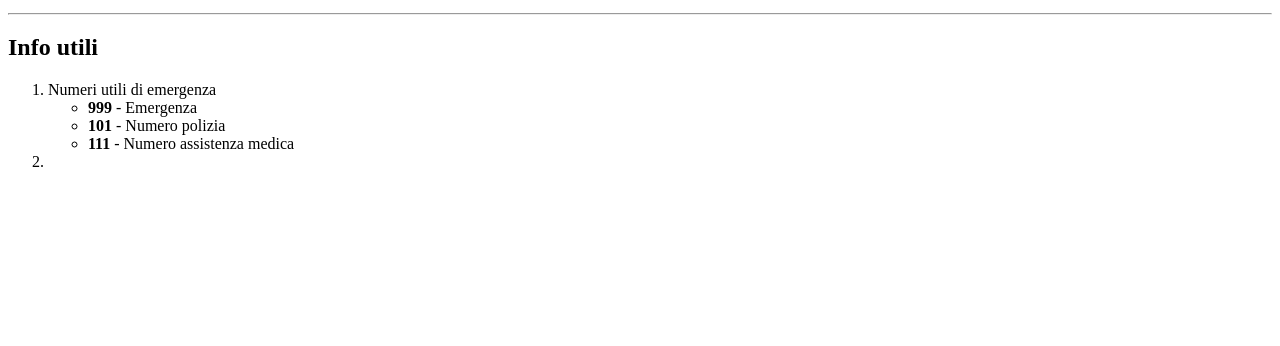
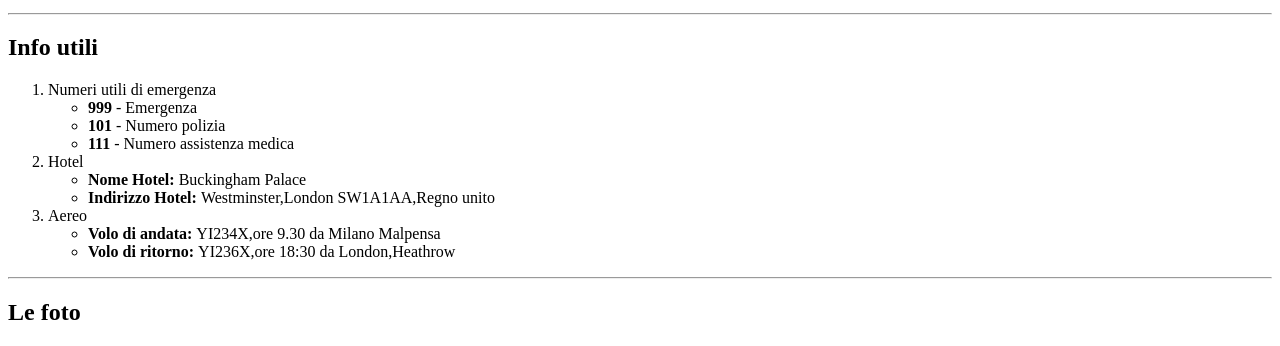
Before and after one commit to AdamBenDev/html-london-trip, a plain HTML site: page index.html in a window 1280 px wide. Shown: the part 813-1159 px from the top of the page. Before the commit the page ends 1000 px from the top, so only its background shows below. Drawn offline with Linux system fonts and the light colour scheme.

Commit message:
UL and OL

```diff
--- a/index.html
+++ b/index.html
@@ -77,6 +77,7 @@
 
             </section>
             <section id="Info">
+                <!--OL and UL about info trip-->
                 <h1>
                     Info utili
                 </h1>
@@ -106,10 +107,49 @@
 
                         </ul>
                         <li>
+                            Hotel
+                            <ul>
+                                <li>
+                                    <strong>
+                                        Nome Hotel:
+                                    </strong>
+                                    Buckingham Palace
 
+                                </li>
+                                <li>
+                                    <strong>
+                                        Indirizzo Hotel:
+                                    </strong>
+                                    Westminster,London SW1A1AA,Regno unito
+                                </li>
+                            </ul>
+                            <li>
+                                Aereo
+                                <ul><li>
+
+
+                                    <strong>
+                                        Volo di andata:
+                                    </strong>
+                                    YI234X,ore 9.30 da Milano Malpensa
+                                </li>
+                                    <li>
+                                        <strong>
+                                            Volo di ritorno:
+                                        </strong>
+                                        YI236X,ore 18:30 da London,Heathrow
+                                    </li>
+                                </ul>
+                            </li>
                         </li>
                     </li>
                 </ol>
+            </section>
+            <hr>
+            <section id="Pics">
+                <!--Pics of London-->
+                <h1>Le foto</h1>
+
             </section>
         </main>
     </header>
```
